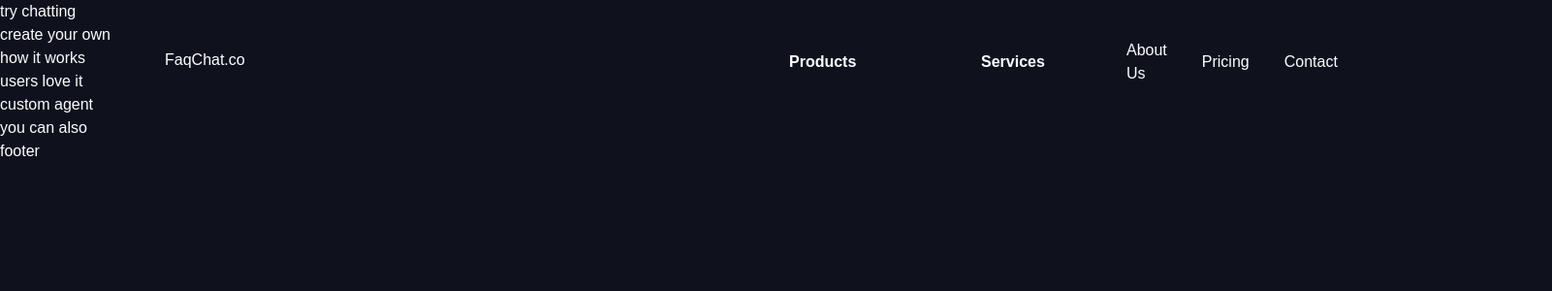
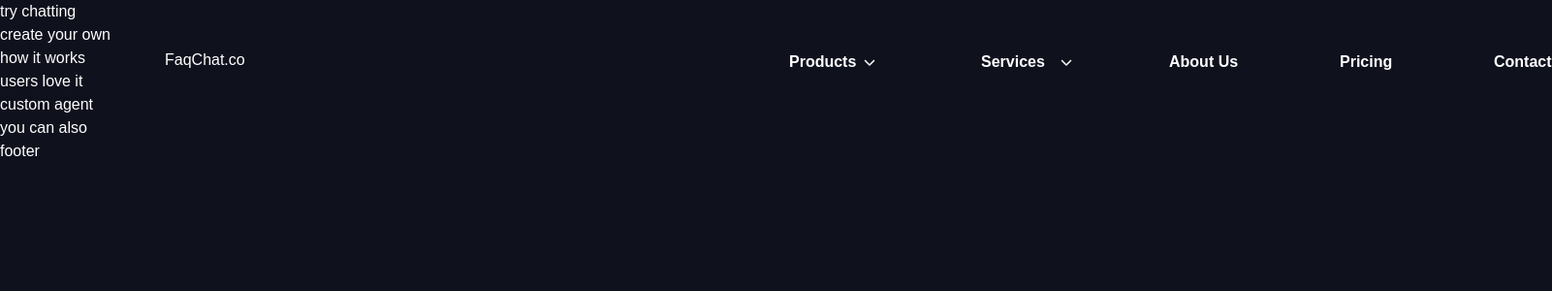
Before and after one commit to mbarto202/FAQChat, a Next.js app: page / in a window 1280 px wide. Shown: the top 300 px of the page at 97% size, 1601 px wide, since content can reach past the window. Built offline with nearby package versions, Linux system fonts and the light colour scheme.

Commit message:
added dropdown arrows and more css for links

```diff
--- a/app/components/Navbar.module.css
+++ b/app/components/Navbar.module.css
@@ -154,3 +154,166 @@
 .servicesLink:hover {
     color: #5098ebd5;
 }
+
+/* Frame 427321853 - About Us Option */
+.aboutOption {
+    position: static;
+    width: 68px;
+    height: 24px;
+
+    /* Auto layout */
+    display: flex;
+    flex-direction: row;
+    justify-content: flex-start;
+    align-items: center;
+    gap: 8px; /* Align the gap with other links */
+    padding: 0px;
+
+    /* Inside Auto Layout */
+    flex: none;
+    order: 2;
+    flex-grow: 0;
+    margin: 0px 36px;
+}
+
+/* About Us Link */
+.aboutLink {
+    position: static;
+    color: rgb(255, 255, 255);
+    font-family: 'Gilroy', sans-serif;
+    font-size: 16px;
+    font-weight: 700;
+    line-height: 24px;
+    letter-spacing: 0%;
+    text-align: left;
+
+    /* Auto layout */
+    display: flex;
+    flex-direction: row;
+    justify-content: flex-start;
+    align-items: center;
+    gap: 8px; /* Consistent with other links */
+    padding: 0px;
+
+    /* Inside Auto Layout */
+    flex: none;
+    order: 0;
+    flex-grow: 0;
+    margin: 0px 8px;
+}
+
+/* Hover effect */
+.aboutLink:hover {
+    color: #5098ebd5;
+}
+
+/* Frame 427321854 - Pricing Option */
+.pricingOption {
+    position: static;
+    width: 51px;
+    height: 24px;
+
+    /* Auto layout */
+    display: flex;
+    flex-direction: row;
+    justify-content: flex-start;
+    align-items: center;
+    gap: 8px; /* Adjusted to match the other links */
+    padding: 0px;
+
+    /* Inside Auto Layout */
+    flex: none;
+    order: 3;
+    flex-grow: 0;
+    margin: 0px 36px;
+}
+
+/* Pricing Link */
+.pricingLink {
+    position: static;
+    color: rgb(255, 255, 255);
+    font-family: 'Gilroy', sans-serif;
+    font-size: 16px;
+    font-weight: 700;
+    line-height: 24px;
+    letter-spacing: 0%;
+    text-align: left;
+
+    /* Auto layout */
+    display: flex;
+    flex-direction: row;
+    justify-content: flex-start;
+    align-items: center;
+    gap: 8px; /* Consistent with other links */
+    padding: 0px;
+
+    /* Inside Auto Layout */
+    flex: none;
+    order: 0;
+    flex-grow: 0;
+    margin: 0px 8px;
+}
+
+/* Hover effect */
+.pricingLink:hover {
+    color: #5098ebd5;
+}
+
+/* Frame 427321855 - Contact Option */
+.contactOption {
+    position: static;
+    width: 61px;
+    height: 24px;
+
+    /* Auto layout */
+    display: flex;
+    flex-direction: row;
+    justify-content: flex-start;
+    align-items: center;
+    gap: 8px; /* Adjusted to match the other links */
+    padding: 0px;
+
+    /* Inside Auto Layout */
+    flex: none;
+    order: 4;
+    flex-grow: 0;
+    margin: 0px 36px;
+}
+
+/* Contact Link */
+.contactLink {
+    position: static;
+    color: rgb(255, 255, 255);
+    font-family: 'Gilroy', sans-serif;
+    font-size: 16px;
+    font-weight: 700;
+    line-height: 24px;
+    letter-spacing: 0%;
+    text-align: left;
+
+    /* Auto layout */
+    display: flex;
+    flex-direction: row;
+    justify-content: flex-start;
+    align-items: center;
+    gap: 8px; /* Consistent with other links */
+    padding: 0px;
+
+    /* Inside Auto Layout */
+    flex: none;
+    order: 0;
+    flex-grow: 0;
+    margin: 0px 8px;
+}
+
+/* Hover effect */
+.contactLink:hover {
+    color: #5098ebd5;
+}
+
+/* Dropdown arrow styling */
+.dropdownIcon {
+    margin-left: 8px;
+    font-size: 12px; /* Adjust the size as needed */
+    color: white; /* Match the text color */
+  }
--- a/app/components/Navbar.tsx
+++ b/app/components/Navbar.tsx
@@ -1,6 +1,8 @@
 "use client";
 
 import React, { useState } from 'react';
+import { FontAwesomeIcon } from '@fortawesome/react-fontawesome';
+import { faChevronDown } from '@fortawesome/free-solid-svg-icons';
 import styles from './Navbar.module.css';
 
 export default function Navbar() {
@@ -25,7 +27,7 @@ export default function Navbar() {
           onMouseEnter={toggleProductsDropdown}
           onMouseLeave={toggleProductsDropdown}
         >
-          <a className={styles.productsLink} href="#products">Products</a>
+          <a className={styles.productsLink} href="#products">Products <FontAwesomeIcon icon={faChevronDown} className={styles.dropdownIcon} /></a>
           {productsDropdownOpen && (
             <ul>
               <li><a href="#product1">Product 1</a></li>
@@ -41,7 +43,7 @@ export default function Navbar() {
           onMouseEnter={toggleServicesDropdown}
           onMouseLeave={toggleServicesDropdown}
         >
-          <a className={styles.servicesLink} href="#services">Services</a>
+          <a className={styles.servicesLink} href="#services">Services <FontAwesomeIcon icon={faChevronDown} className={styles.dropdownIcon} /></a>
           {servicesDropdownOpen && (
             <ul>
               <li><a href="#service1">Service 1</a></li>
@@ -49,11 +51,15 @@ export default function Navbar() {
               <li><a href="#service3">Service 3</a></li>
             </ul>
           )}
+        {/*About us*/}
         </li>
-
-        <li><a href="#about">About Us</a></li>
-        <li><a href="#pricing">Pricing</a></li>
-        <li><a href="#contact">Contact</a></li>
+        <li className={styles.aboutOption}>
+          <a className={styles.aboutLink} href="#about">About Us</a>
+        </li>
+        <li className={styles.pricingOption}>
+            <a className={styles.pricingLink} href="#pricing">Pricing</a>
+        </li>
+        <li className={styles.contactOption}><a className={styles.contactLink} href="#contact">Contact</a></li>
       </ul>
     </nav>
   );
```
Also changed, not shown: package.json (+8 -5 lines), 1 other file (tests, documents, lock files or other folders).
